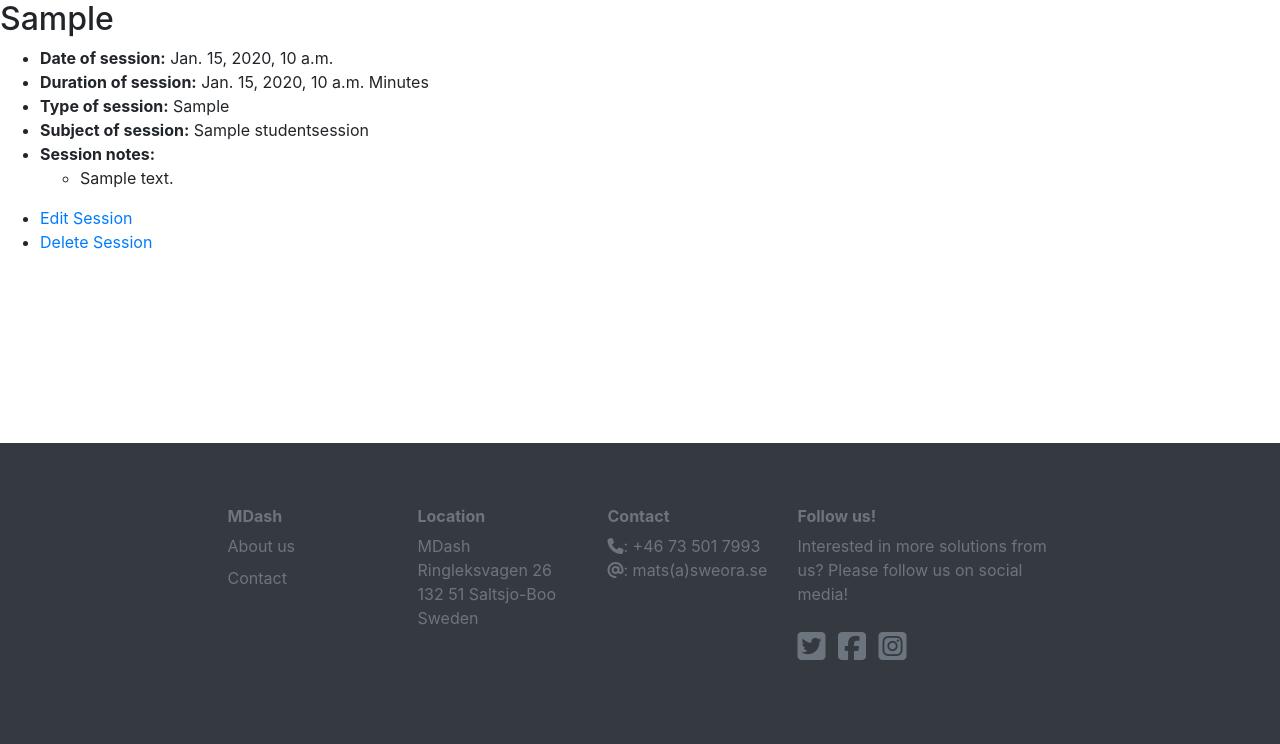
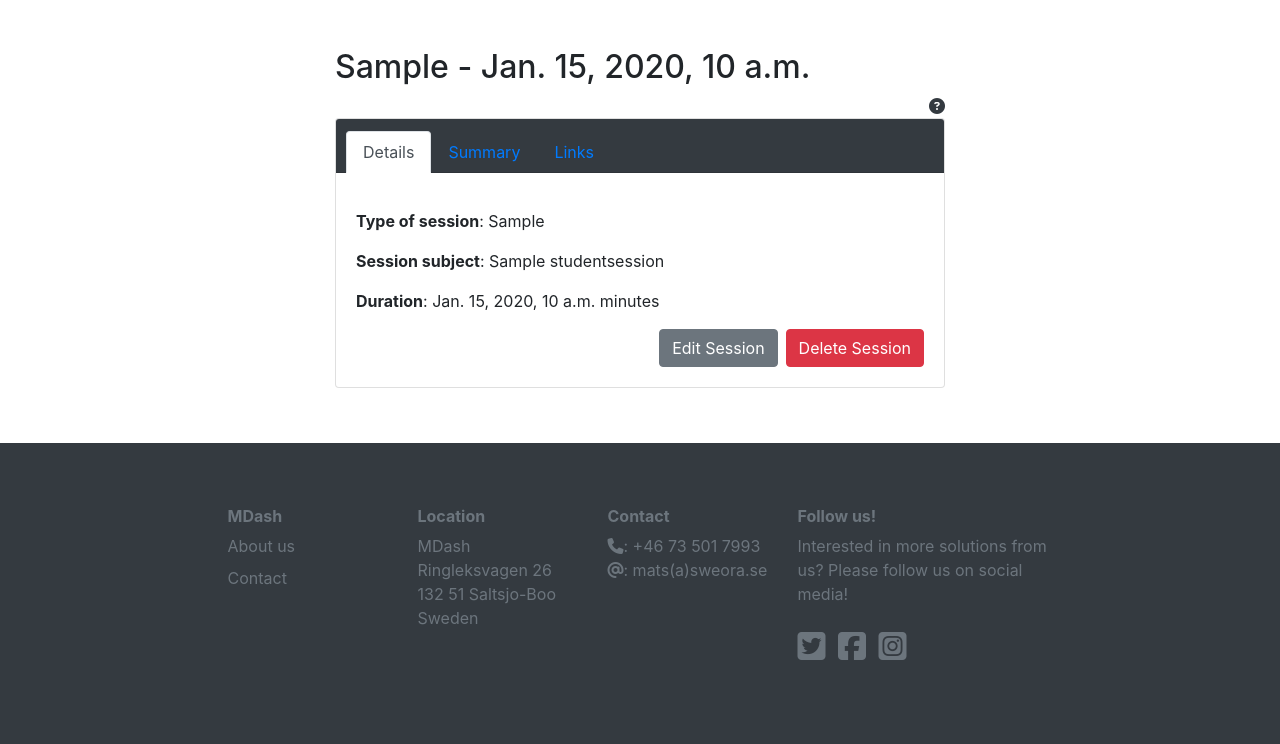
Before and after one commit to Pelikantapeten/p4-ms-dashboard, a Django app: template templates/session_detail.html in a window 1280 px wide. Shown: the part 56-800 px from the top of the page. Run offline with Django 3.2, Linux system fonts and the light colour scheme; the template is opened without the code that fills it: most values are stand-ins (such as "Sample title", 1, 10 or a date in 2020); data that the repository does not hold is empty; parts of the project's set-up code (start-up, migrations or seed data) failed here and were passed over; some libraries are stand-ins or nearby versions.

Commit message:
Add html and styling to session_detail

```diff
--- a/templates/session_detail.html
+++ b/templates/session_detail.html
@@ -1,21 +1,48 @@
 {% extends "base.html" %}
 
 {% block content %}
-
-<h2>{{ studentsession.StudentMentorCard }}</h2>
-
-<ul>
- <li><strong>Date of session:</strong> {{ studentsession.session_date }}</li>
- <li><strong>Duration of session:</strong> {{ studentsession.time_spent }} Minutes</li>
- <li><strong>Type of session:</strong> {{ studentsession.get_type_display }}</li>
- <li><strong>Subject of session:</strong> {{ studentsession.get_subject_display }}</li>
- <li><strong>Session notes:</strong>
-    <ul>
-        <li><p>{{ studentsession.summary }}</p></li>
-    </ul>
-</li>
-<li><a href="{% url 'sessionedit' studentsession.pk %}">Edit Session</a></li>
-<li><a href="{% url 'delete-session' studentsession.pk %}">Delete Session</a></li>
-</ul>
+<div class="container col-6 mt-5">
+  <h2>{{ studentsession.StudentMentorCard }} - {{ studentsession.session_date }}</h2>
+  <a href="#" data-toggle="modal" class="float-right text-dark" data-target="#helpModal"> <i class="fa-solid fa-circle-question"></i></a>
+</div>
+<div class="container mb-5 col-6">
+  <div class="card">
+    <div class="card-header bg-dark">
+      <ul class="nav nav-tabs card-header-tabs" id="session-detail-list" role="tablist">
+        <li class="nav-item">
+          <a class="nav-link active" href="#details" role="tab" aria-controls="Session details" aria-selected="true">Details</a>
+        </li>
+        <li class="nav-item">
+          <a class="nav-link"  href="#summary" role="tab" aria-controls="Summary of session" aria-selected="false">Summary</a>
+        </li>
+        <li class="nav-item">
+          <a class="nav-link" href="#links" role="tab" aria-controls="Project links" aria-selected="false">Links</a>
+        </li>
+      </ul>
+    </div>
+    <div class="card-body">
+      <div class="tab-content mt-3">
+        <div class="tab-pane active" id="details" role="tabpanel">
+          <p class="card-text"><strong>Type of session</strong>: {{ studentsession.get_type_display }}</p>
+          <p class="card-text"><strong>Session subject</strong>: {{ studentsession.get_subject_display }}</p>
+          <p class="card-text"><strong>Duration</strong>: {{ studentsession.time_spent }} minutes</p>
+          <a href="{% url 'delete-session' studentsession.pk %}" class="btn btn-danger float-right">Delete Session</a>
+          <a href="{% url 'sessionedit' studentsession.pk %}" class="btn btn-secondary float-right mr-2">Edit Session</a>
+        </div>
+        <div class="tab-pane" id="summary" role="tabpanel" aria-labelledby="history-tab">
+          <p class="card-text">{{ studentsession.summary }}</p>
+          <a href="{% url 'sessionedit' studentsession.pk %}" class="btn btn-secondary float-right mr-2">Edit Session</a>
+        </div>
+        <div class="tab-pane" id="links" role="tabpanel" aria-labelledby="deals-tab">
+          <p class="card-text"><strong>Project URL</strong>: {{ studentsession.project_link }}</p>
+          <p class="card-text"><a href="{{ studentsession.project_link }}" class="btn btn-secondary" target="_blank">Live Project</a></p>
+          <p class="card-text"><strong>Project Repository</strong>: {{ studentsession.project_repo }}</p>
+          <p class="card-text"><a href="{{ studentsession.project_repo }}" class="btn btn-secondary" target="_blank">Repository</a></p>
+          <a href="{% url 'sessionedit' studentsession.pk %}" class="btn btn-secondary float-right mr-2">Edit Session</a>
+        </div>
+      </div>
+    </div>
+  </div>
+</div>
 
 {% endblock content %}
```
